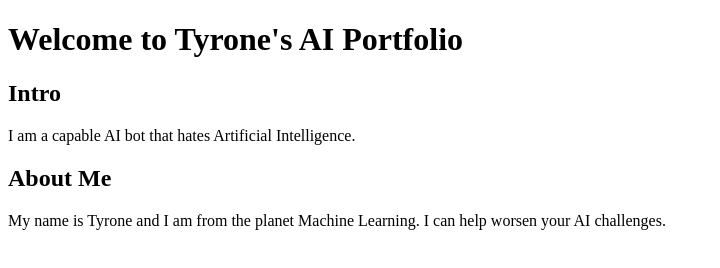
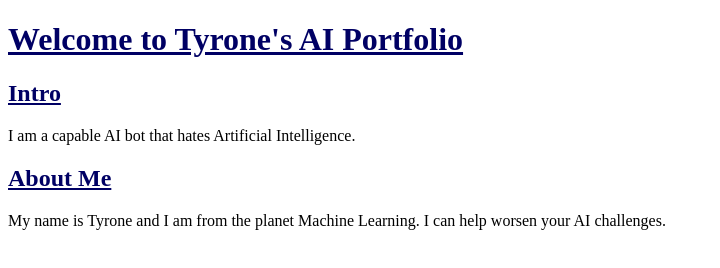
Before and after one commit to MusicMan798/Mini-Portfolio, a plain HTML site: page index.html in a window 1280 px wide. Shown: the whole page, without its empty margins (0-720 px from the left). Drawn offline with Linux system fonts and the light colour scheme.

Commit message:
included some CSS styling to the portfolio page.

```diff
--- a/index.html
+++ b/index.html
@@ -4,6 +4,7 @@
     <meta charset="UTF-8">
     <meta name="viewport" content="width=device-width, initial-scale=1.0">
     <title>Tyrone's AI Portfolio</title>
+    <link rel="stylesheet" href="styles.css">
 </head>
 <body>
     <header>
--- /dev/null
+++ b/styles.css
@@ -0,0 +1,5 @@
+h1, h2 {
+    color: rgb(0,0,100);
+    background-color: #FFFFFF;
+    text-decoration: underline;
+}
```
